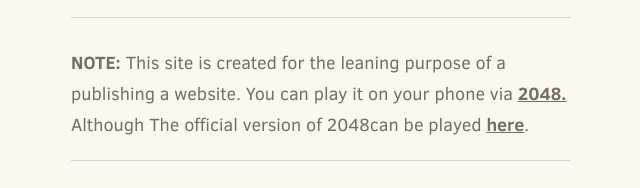
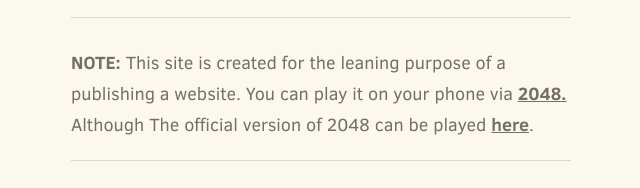
Before and after one commit to Ruhani059/Ruhani059.github.io, a plain HTML site: page 2048/index.html in a window 1280 px wide. Shown: the part 888-1076 px from the top of the page, 319-959 px from the left. Drawn offline with Linux system fonts and the light colour scheme.

Commit message:
Making it simple...

```diff
--- a/2048/index.html
+++ b/2048/index.html
@@ -77,7 +77,7 @@
     </p>
     <hr>
     <p>
-    <strong class="important">Note:</strong> This site is created for the leaning purpose of a publishing a website. You can play it on your phone via <a href="http://ruhani059.github.io/2048">2048.</a> Although The official version of 2048can be played <a = href="http://git.io/2048" target="_blank">here</a>.
+    <strong class="important">Note:</strong> This site is created for the leaning purpose of a publishing a website. You can play it on your phone via <a href="http://ruhani059.github.io/2048">2048.</a> Although The official version of 2048 can be played <a = href="http://git.io/2048" target="_blank">here</a>.
     </p>
     <hr>
     <p>
```
